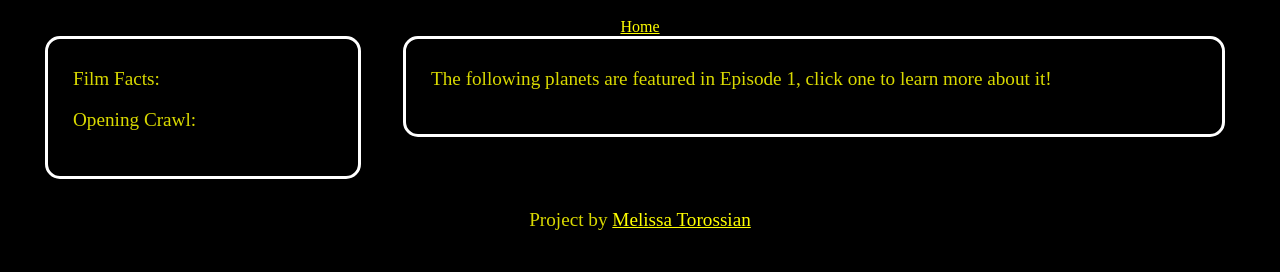
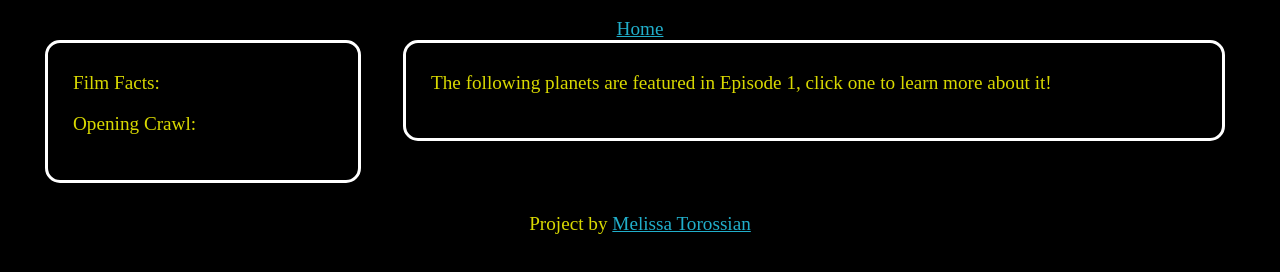
Before and after one commit to m3quintero/StarWarsPlanets, a plain HTML site: page one.html in a window 1280 px wide. Drawn offline with Linux system fonts and the light colour scheme; no server answers.

Commit message:
Changed anchor tag colors

```diff
--- a/cssfolder/styleh.css
+++ b/cssfolder/styleh.css
@@ -3,7 +3,7 @@ html {
     text-align: center;
 }
 a {
-    color: yellow;
+    color: rgb(33, 175, 203);
 }
 h1{
     color: yellow;
--- a/cssfolder/stylem.css
+++ b/cssfolder/stylem.css
@@ -4,7 +4,11 @@ html {
 }
 
 a {
-    color: yellow;
+    color: rgb(33, 175, 203);
+}
+
+nav {
+    font-size: 1.2em;
 }
 
 h1{
```
